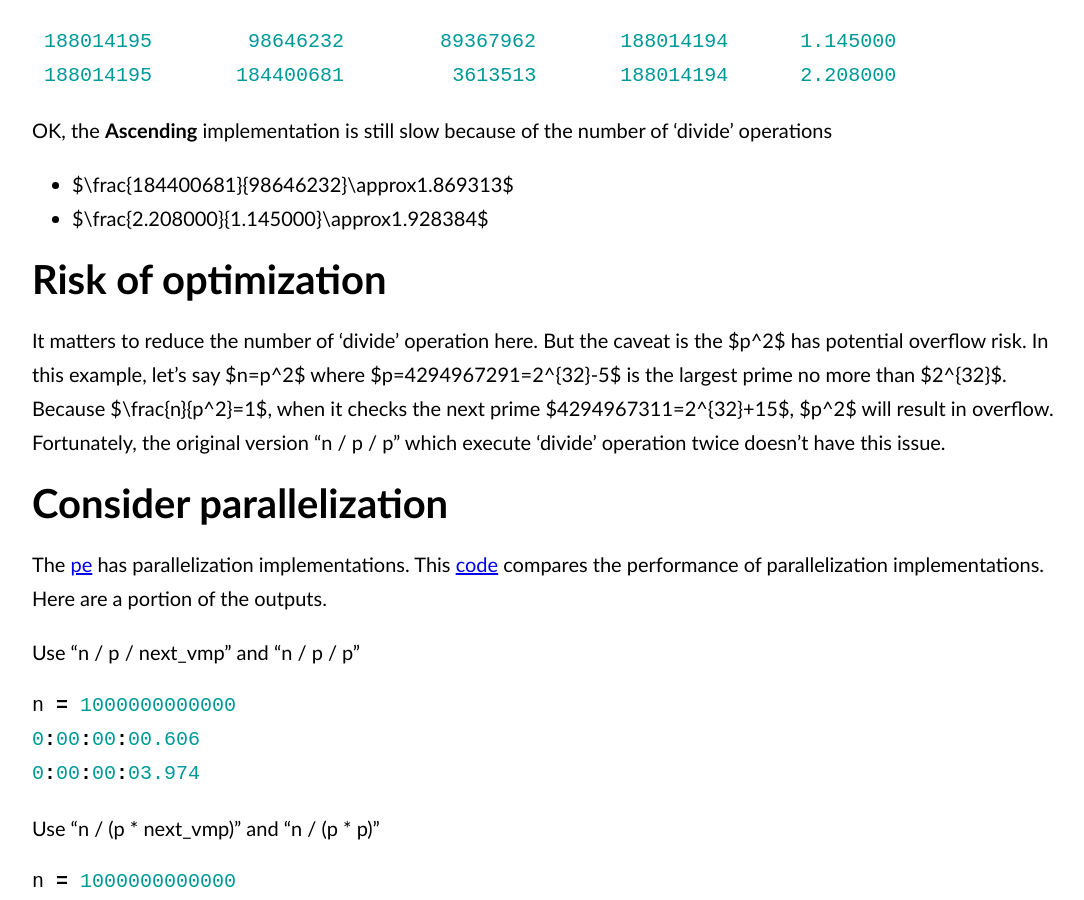
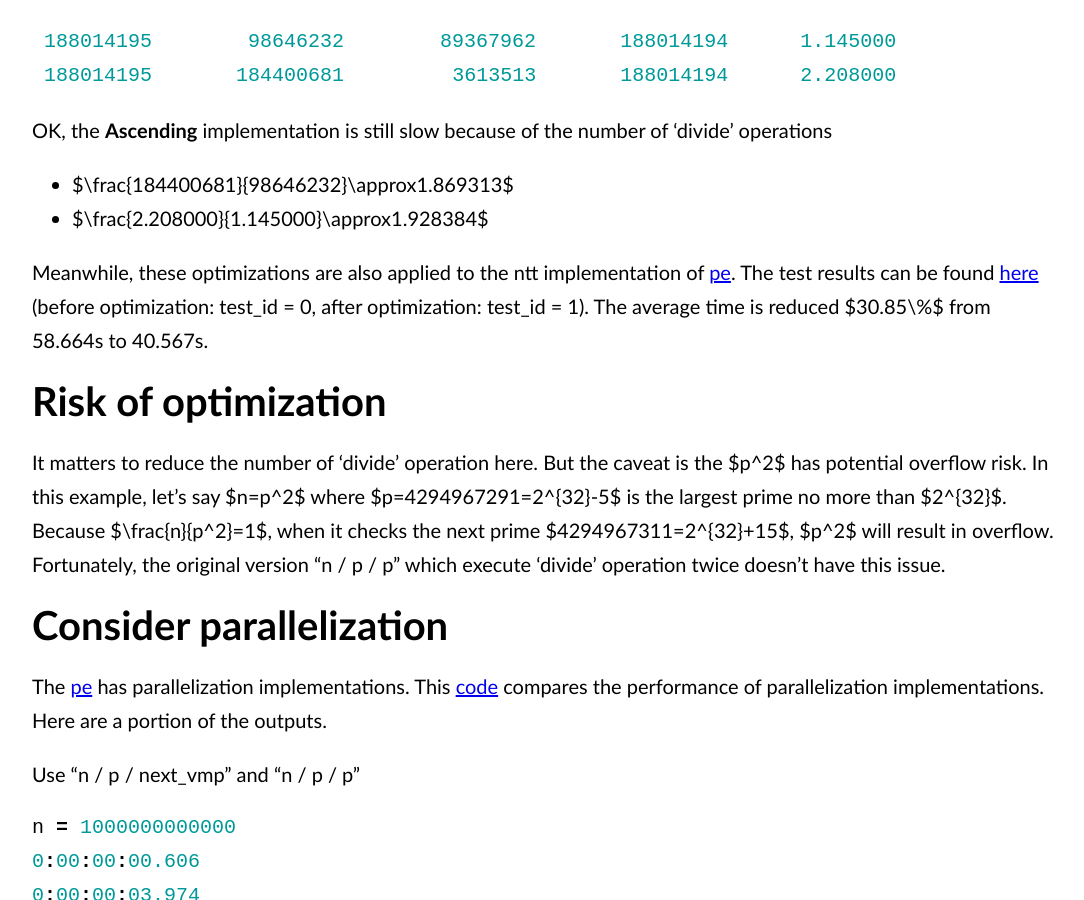
Before and after one commit to baihacker/main, a Jekyll site: the page built from docs/_posts/2022-01-01-The_comparison_between_two_black_algorithm_implementations.md, in a window 1280 px wide and 900 px high, scrolled down 9353 px. Shown: the whole window, without its empty margins (96-1180 px from the left). Built offline with Jekyll 4.4.1, drawn with Linux system fonts in a browser that asks for light colours; comment, search, counter and statistics services are not loaded.

Commit message:
Update 2022-01-01-The_comparison_between_two_black_algorithm_implementations.md

```diff
--- a/docs/_posts/2022-01-01-The_comparison_between_two_black_algorithm_implementations.md
+++ b/docs/_posts/2022-01-01-The_comparison_between_two_black_algorithm_implementations.md
@@ -294,6 +294,8 @@ OK, the **Ascending** implementation is still slow because of the number of 'div
 * $\frac{184400681}{98646232}\approx1.869313$
 * $\frac{2.208000}{1.145000}\approx1.928384$
 
+Meanwhile, these optimizations are also applied to the ntt implementation of [pe](https://github.com/baihacker/pe){:target="_blank"}. The test results can be found [here](https://github.com/baihacker/pe/blob/master/benchmarks/perf_test_result.txt) (before optimization: test_id = 0, after optimization: test_id = 1). The average time is reduced $30.85\%$ from 58.664s to 40.567s.
+
 # Risk of optimization
 It matters to reduce the number of 'divide' operation here. But the caveat is the $p^2$ has potential overflow risk. In this example, let's say $n=p^2$ where $p=4294967291=2^{32}-5$ is the largest prime no more than $2^{32}$. Because $\frac{n}{p^2}=1$, when it checks the next prime $4294967311=2^{32}+15$, $p^2$ will result in overflow. Fortunately, the original version "n / p / p" which execute 'divide' operation twice doesn't have this issue.
 
```
